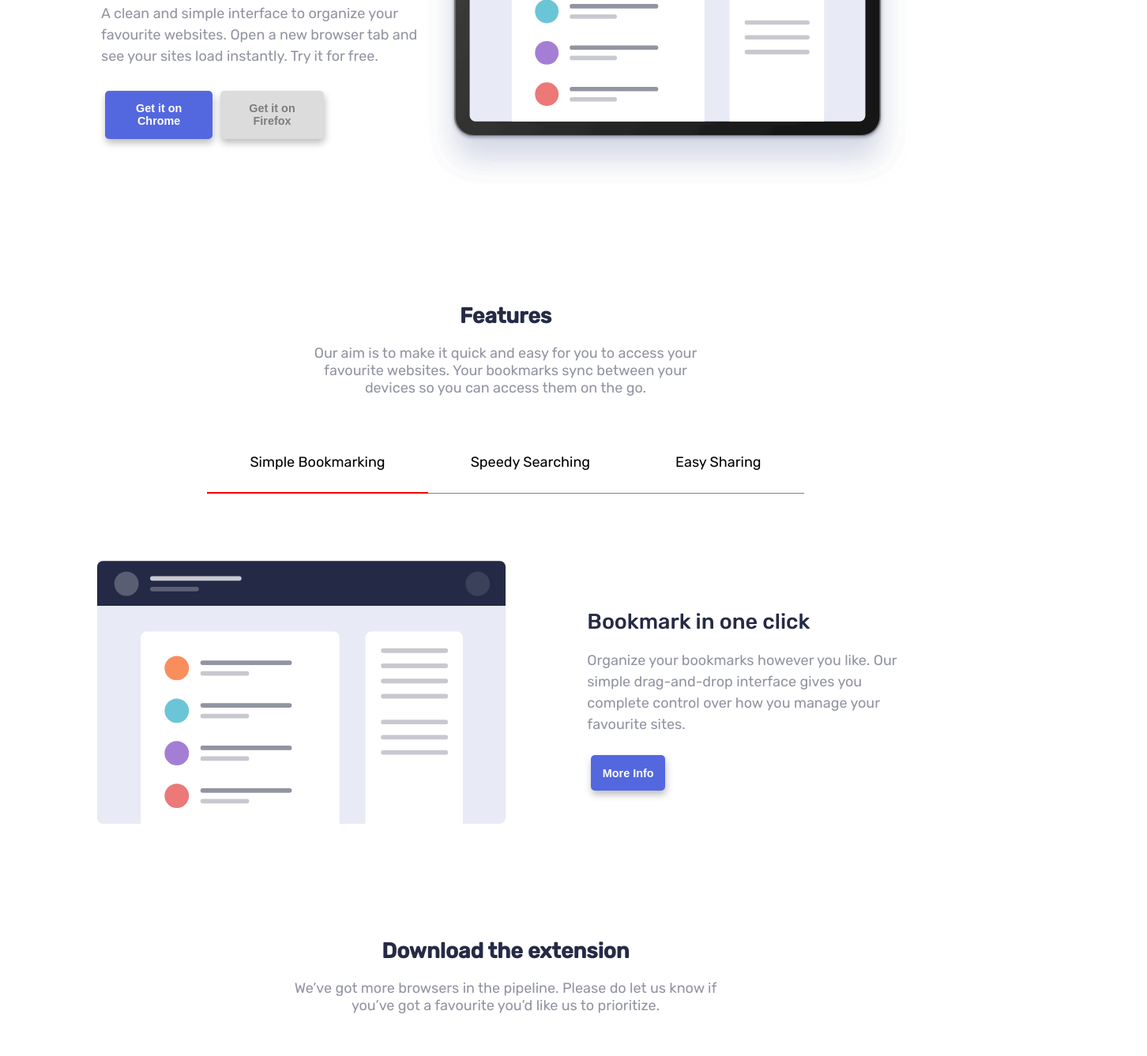
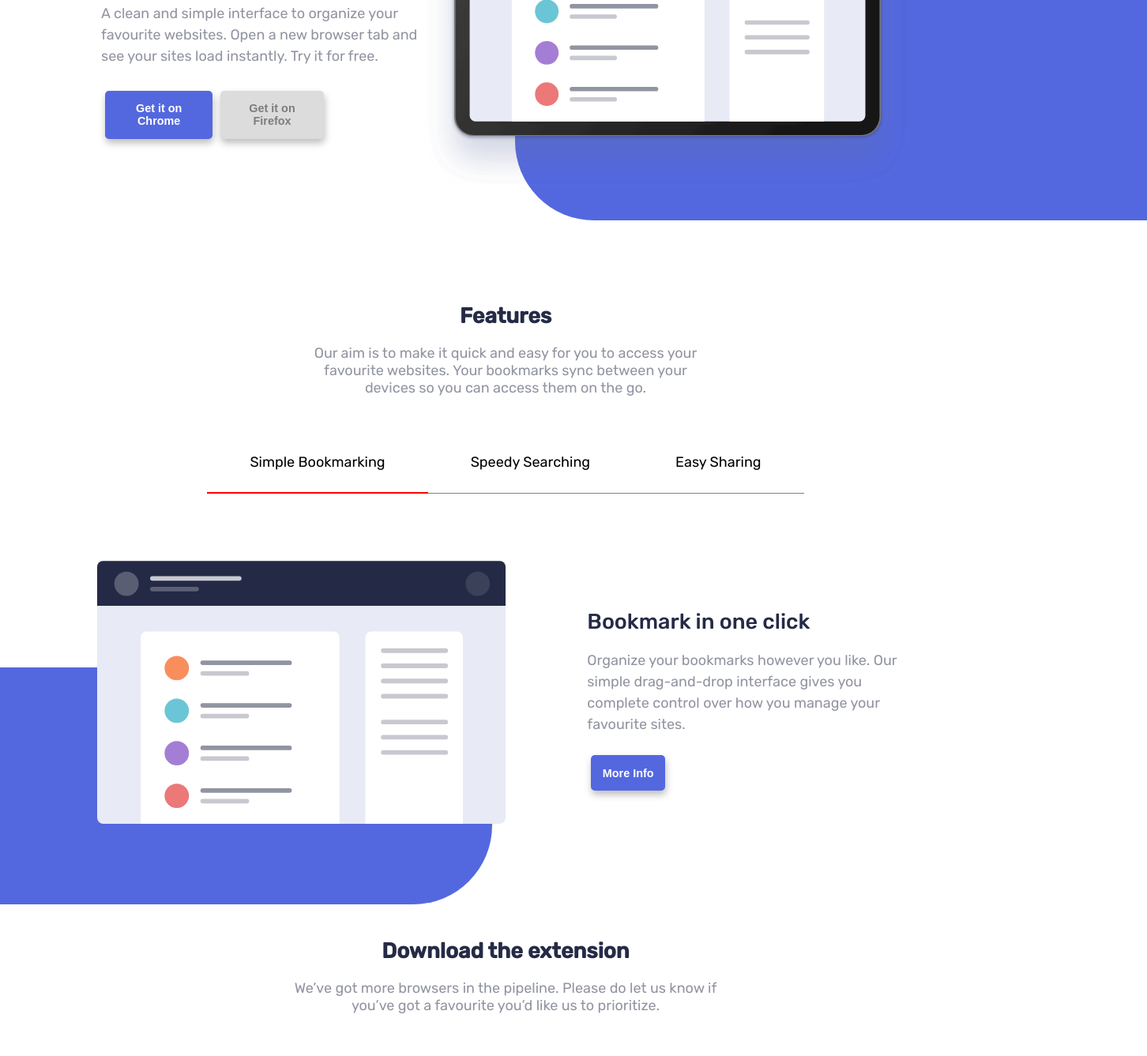
Before and after one commit to KamalAborida/Bookmark-Landing-Page-Master, a plain HTML site: page index.html in a window 1280 px wide. Shown: the part 383-1720 px from the top of the page at 79% size, 1452 px wide, since content can reach past the window. Drawn offline with Linux system fonts and the light colour scheme.

Commit message:
Illustration Added

```diff
--- a/index.html
+++ b/index.html
@@ -37,6 +37,7 @@
     <section class="section main">
       <div class="imgContainer main__imgContainer">
         <img src="./images/illustration-hero.svg" alt="">
+        <div class="illustration illustration--right"></div>
       </div>
       <div class="main__divLeft">
         <h1 class="title main__title">A Simple Bookmark Manager</h1>
@@ -77,6 +78,7 @@
       <div class="features__divDown">
         <div class="imgContainer features__imgContainer">
           <img id="featureImg" src="./images/illustration-features-tab-1.svg" alt="">
+          <div class="illustration illustration--left"></div>
         </div>
         <div class="features__divDownDown">
           <h1 class="title features__divDownDown__title" id="featureTitle">Bookmark in one click</h1>
--- a/sass/_mainUtilites.scss
+++ b/sass/_mainUtilites.scss
@@ -59,6 +59,29 @@
 
 .imgContainer{
   margin: 40px 0;
+  position: relative;
+}
+
+.illustration{
+  width: 800px;
+  background-color: $Soft-Blue;
+  height: 300px;
+  position: absolute;
+  top: 40%;
+  z-index: -1;
+
+  overflow: hidden;
+
+
+  &--right{
+    border-radius: 100px 0 0 100px;
+    right: -300px;
+  }
+
+  &--left{
+    border-radius: 0 100px 100px 0;
+    left: -300px;
+  }
 }
 
 .answer{
--- a/sass/_root.scss
+++ b/sass/_root.scss
@@ -16,6 +16,7 @@ html{
 
 body{
   height: 100vh;
+  overflow-x: hidden;
 }
 
 img{
```
Also changed, not shown: css/main.css.
